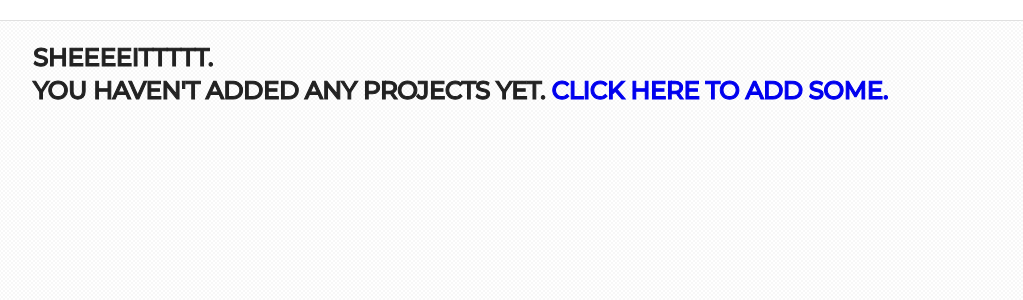
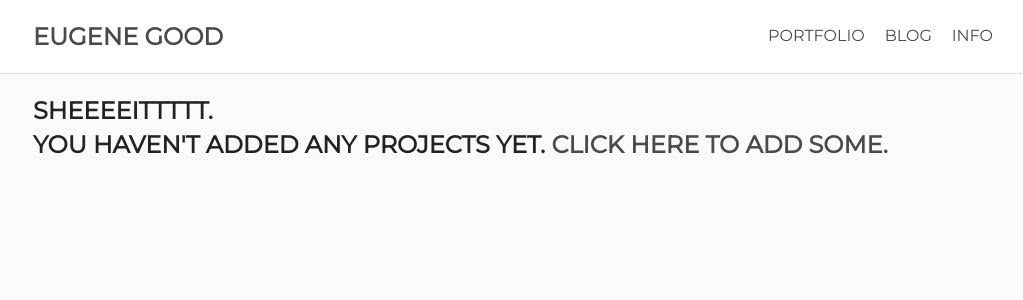
Before and after one commit to ericlindstrom/website-goodeugene, a Django app: template goodeugene/goodeugene/apps/portfolio/templates/portfolio/project_list.html in a window 1280 px wide. Shown: the top 300 px of the page, without its empty margins (127-1150 px from the left). Run offline with Django 3.2, Linux system fonts and the light colour scheme; the template is opened without the code that fills it, so the values that code supplies are empty; parts of the project's set-up code (start-up, migrations or seed data) failed here and were passed over; some libraries are stand-ins or nearby versions.

Commit message:
some work

```diff
--- a/goodeugene/goodeugene/apps/portfolio/app_settings.py
+++ b/goodeugene/goodeugene/apps/portfolio/app_settings.py
@@ -1,4 +1,6 @@
 from django.conf import settings
+
+NON_WORK = { 'name':'Art', 'slug':'art' }
 
 STATIC_URL = getattr(settings,'STATIC_URL', '/static/')
 
--- a/goodeugene/goodeugene/apps/portfolio/models.py
+++ b/goodeugene/goodeugene/apps/portfolio/models.py
@@ -1,5 +1,5 @@
 from django.db import models
-from app_settings import NO_IMAGE
+from app_settings import NO_IMAGE, NON_WORK
 
 class PortfolioManager(models.Manager):
     def live(self):
@@ -101,7 +101,7 @@ class Project(PortfolioBase):
 	    })
 	else:
 	    return('portfolio:project-detail', (), {
-		'client': 'personal',
+		'client': NON_WORK['slug'],
 		'slug': self.slug,
 	    })
 
--- a/goodeugene/goodeugene/apps/portfolio/static/portfolio/css/portfolio.css
+++ b/goodeugene/goodeugene/apps/portfolio/static/portfolio/css/portfolio.css
@@ -18,11 +18,11 @@ section {
 
 h1 {
     text-transform:uppercase;
-    -webkit-text-stroke:1px;
+    -webkit-text-stroke:0;
 }
 
 h1 span {
-    -webkit-text-stroke:0;
+
 }
 
 #header { background:#FFF;  border-bottom:1px solid #e0e0e0;}
--- a/goodeugene/goodeugene/apps/portfolio/templates/portfolio/base.html
+++ b/goodeugene/goodeugene/apps/portfolio/templates/portfolio/base.html
@@ -7,9 +7,5 @@
 {% block body_class %}portfolio{% endblock body_class %}
 
 {% block content %}
-<section>
-    <div class="position">
-	<div class="container">{% block portfolio_content %}{% endblock portfolio_content %}</div>
-    </div>
-</section>
+	{% block portfolio_content %}{% endblock portfolio_content %}
 {% endblock content %}
--- a/goodeugene/goodeugene/apps/portfolio/views.py
+++ b/goodeugene/goodeugene/apps/portfolio/views.py
@@ -1,6 +1,7 @@
 from django.views.generic import TemplateView, ListView, DetailView
 from django.conf import settings
 from models import *
+from app_settings import NON_WORK
 
 class PortfolioIndex(ListView):
     model = Project
@@ -64,4 +65,7 @@ class PortfolioDetail(DetailView):
     model = Project
 
     def get_queryset(self):
-	return Project.objects.live().filter(client__slug=self.kwargs['client'], slug=self.kwargs['slug'])
+	if self.kwargs['client'] == NON_WORK['slug']:
+	    return Project.objects.live().filter(slug=self.kwargs['slug'])
+	else:
+	    return Project.objects.live().filter(client__slug=self.kwargs['client'], slug=self.kwargs['slug'])
--- a/goodeugene/goodeugene/public/static/css/goodeugene.css
+++ b/goodeugene/goodeugene/public/static/css/goodeugene.css
@@ -71,13 +71,37 @@ body {
     font-family: 'Open Sans', sans-serif;
     font-weight:300;
 }
+
+#header,
 h1,h2,h3,h4,h5,h6 {
     font-family:'Montserrat', 'Open Sans', sans-serif;
 }
 
+#header { position:fixed; z-index:10; }
+#header header h1 { float:left; position:relative; }
+#header nav { float:right; position:relative; top:25px; }
+#header nav ul { float:left; position:relative; }
+#header nav ul li { float:left; position:relative; margin-left:20px; text-transform:uppercase; }
 
-a { text-decoration:none; }
+#content_wrap { margin-top:74px; }
 
+a, a:visited { text-decoration:none; color:#4a4a4a; }
+a:hover { color:#ec008c; }
+
+.project_detail #media .anchor { float:left; position:relative; width:100%; height:1px; margin-top:-90px; }
+.project_detail #media img { float:left; position:relative; width:100%; margin-bottom:20px; }
+.project_detail #content .control { right:10px; top:50%; position:fixed; list-style-type:none; width:20px; }
+.project_detail #content .control li { float:left; position:relative; margin-bottom:6px; }
+.project_detail #content .control li a {
+    float:left; position:relative;
+    text-indent:-9999px;
+    background:#c0c0c0;
+    border-radius:6px;
+    width:12px; height:12px;
+}
+
+.project_detail #header header h1 span a { font-size:11px; color:#888; }
+.project_detail #header header h1 span a:hover { color:#ec008c; }
 
 
 /**********************************************************************************/
--- a/goodeugene/goodeugene/templates/base.html
+++ b/goodeugene/goodeugene/templates/base.html
@@ -24,14 +24,26 @@
     <div class="position">
 	<div class="container">
 	    <header>
-	    <h1>{#Site Title#}</h1>
+		<h1><a href="{# url home #}">Eugene good</a>{% block project_title %}{% endblock project_title %}</h1>
 	    </header>
+
+	    <nav>
+		<ul>
+		    <li><a href="#">Portfolio</a></li>
+		    <li><a href="#">Blog</a></li>
+		    <li><a href="#">Info</a></li>
+		</ul>
+	    </nav>
 	</div>
     </div>
   </section>
-  <div role="main">
-	{% block content %}{% endblock content %}
-  </div>
+  <section id="content_wrap">
+    <div class="position">
+      <div id="content" class="container" role="main">
+	    {% block content %}{% endblock content %}
+      </div>
+    </div>
+  </section>
   <footer>
 
   </footer>
--- a/goodeugene/goodeugene/urls.py
+++ b/goodeugene/goodeugene/urls.py
@@ -10,7 +10,7 @@ from django.conf.urls.static import static
 
 urlpatterns = patterns('',
     # Examples:
-    # url(r'^$', 'goodeugene.views.home', name='home'),
+    #url(r'^$', '', name='home'),
     # url(r'^goodeugene/', include('goodeugene.foo.urls')),
     url(r'^portfolio/', include('goodeugene.apps.portfolio.urls', namespace="portfolio")),
 
```
Also changed, not shown: goodeugene/goodeugene/apps/portfolio/templates/portfolio/project_detail.html (+11 -1 lines).
